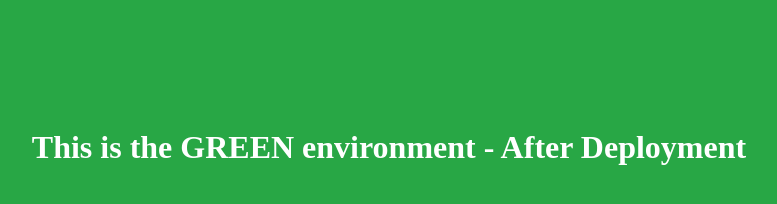
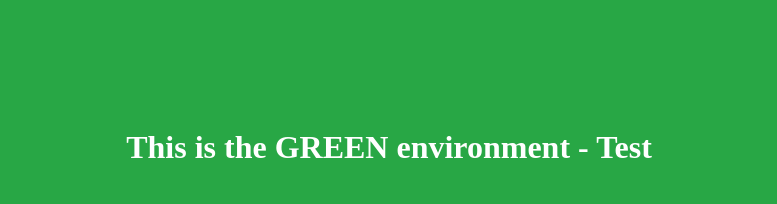
Before and after one commit to Siracgul/Blue-Green_environment, a plain HTML site: page App/Green/index.html in a window 1280 px wide. Shown: the whole page, without its empty margins (251-1028 px from the left). Drawn offline with Linux system fonts and the light colour scheme.

Commit message:
Update index.html

```diff
--- a/App/Green/index.html
+++ b/App/Green/index.html
@@ -4,6 +4,6 @@
   <title>Green Environment</title>
 </head>
 <body style="background-color: #28A745; color: white; text-align: center; padding-top: 100px;">
-  <h1>This is the GREEN environment - After Deployment </h1>
+  <h1>This is the GREEN environment - Test </h1>
 </body>
 </html>
```
